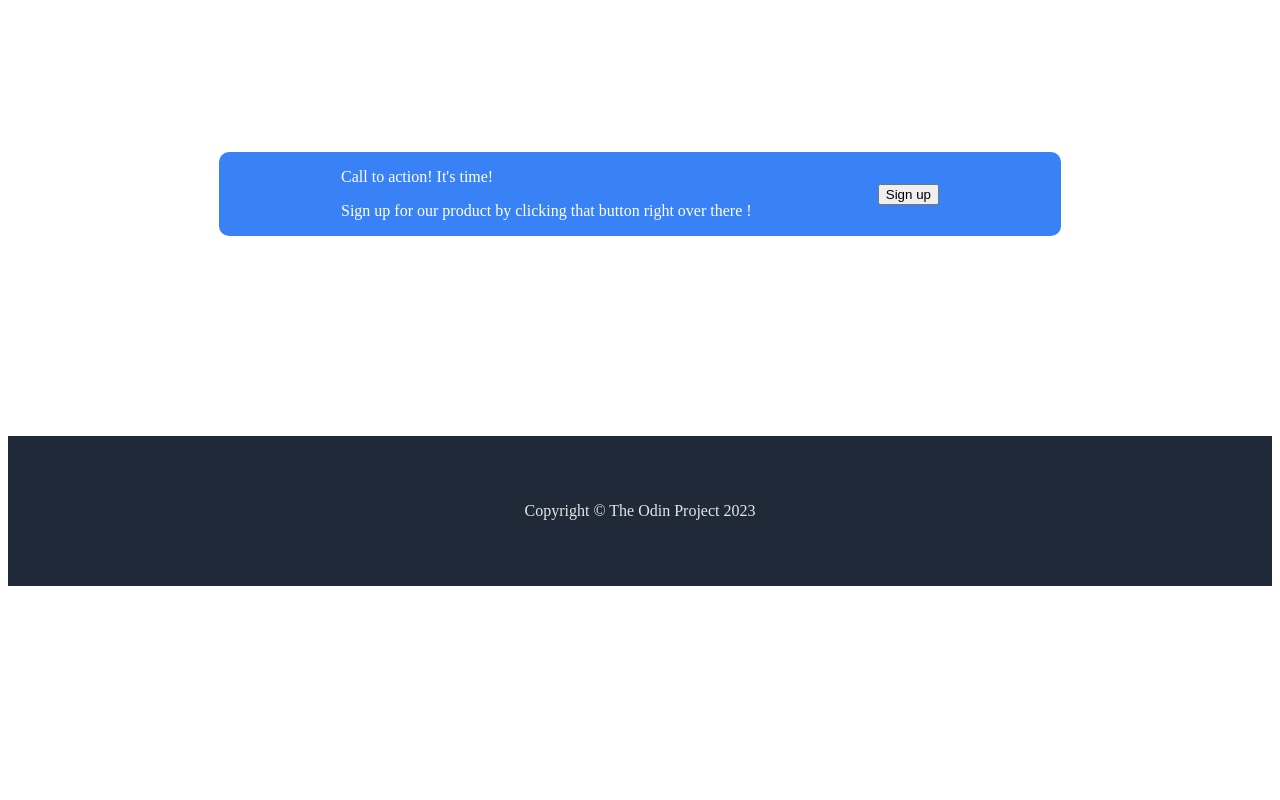
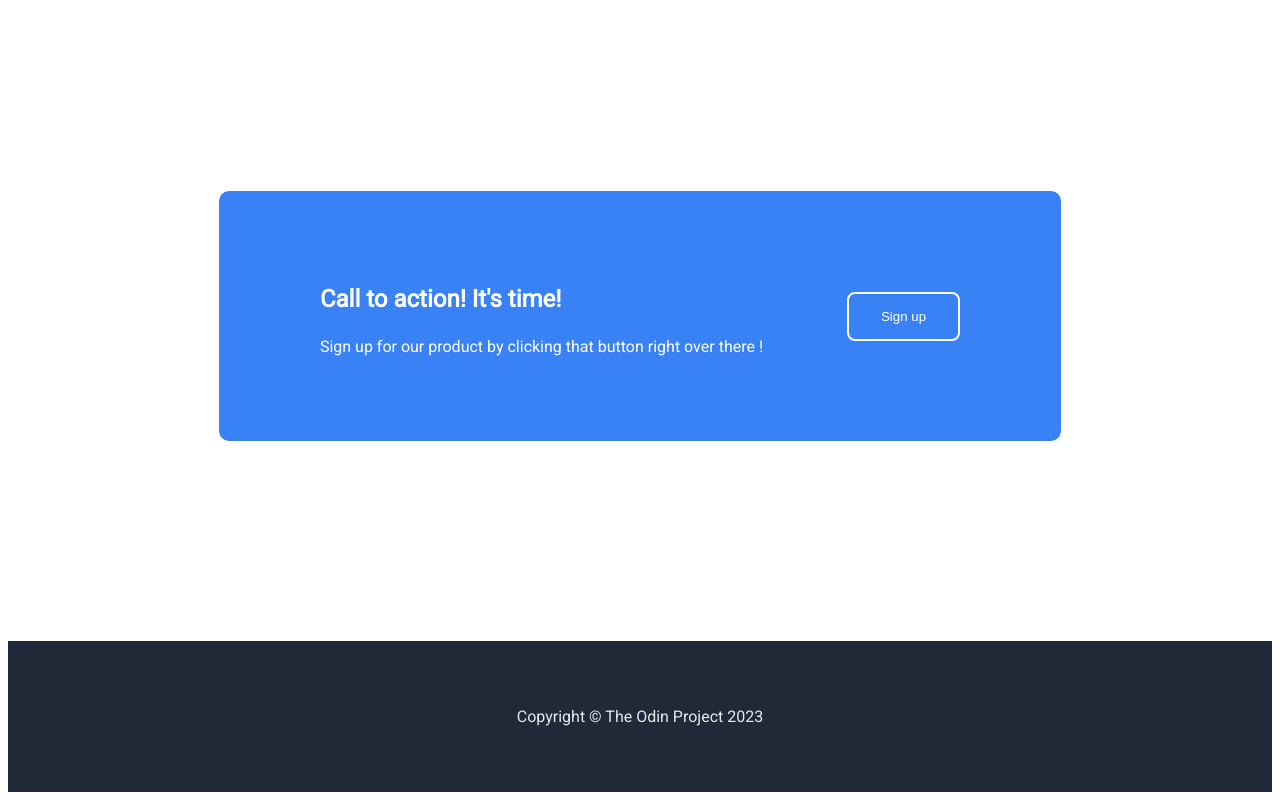
Before and after one commit to meamorph/landing-page, a plain HTML site: page index.html in a window 1280 px wide. Shown: the part 1654-2454 px from the top of the page. Before the commit the page ends 2248 px from the top, so only its background shows below. Drawn offline with Linux system fonts and the light colour scheme.

Commit message:
finish the landing page (very dirty)

```diff
--- a/index.html
+++ b/index.html
@@ -56,7 +56,7 @@
     <div class="call-to-action">
         <div class="cta">
             <div class="cta-textbox">
-                <p>Call to action! It's time!</p>
+                <p class="cta-title">Call to action! It's time!</p>
                 <p>Sign up for our product by clicking that button right over there !</p>
             </div>
             <button>Sign up</button>
--- a/style.css
+++ b/style.css
@@ -1,6 +1,8 @@
 @import url('https://fonts.googleapis.com/css2?family=Roboto&display=swap');
 
-
+body {
+    font-family: 'Roboto', sans-serif;
+}
 
 /* hero section */
 div.hero {
@@ -27,7 +29,7 @@ div.header-bottom {
 
 .header-bottom img {
     width: 50%;
-    height: 200px;
+    height: 250px;
 }
 
 div.textblock {
@@ -53,6 +55,8 @@ ul {
     padding: 0;
     display: flex;
     gap: 12px;
+    color: #E5E7EB;
+    font-size: 18px;
 }
 
 .textblock button {
@@ -62,6 +66,11 @@ ul {
     padding: 15px 32px;
     border-radius: 8px;
     margin-bottom: 200px;
+}
+
+.textblock p {
+    color: #E5E7EB;
+    font-size: 18px;
 }
 
 /* random information section */
@@ -88,6 +97,7 @@ h2 {
     display: flex;
     justify-content: center;
     gap: 100px;
+    flex-wrap: wrap;
 }
 
 .card {
@@ -131,6 +141,7 @@ div.quote {
 
 .call-to-action {
     width: 66.6666%;
+    height: 250px;
     margin: auto;
     display: flex;
     justify-content: space-around;
@@ -146,9 +157,20 @@ div.quote {
     align-items: center;
     justify-content: space-around;
     gap: 50px;
-
 }
 
+.cta button  {
+    border: 2px solid white;
+    background-color: #3882F6;
+    color: white;
+    padding: 15px 32px;
+    border-radius: 8px;
+}
+
+.cta-title {
+    font-weight: bold;
+    font-size: 24px;
+}
 /* footer */
 
 footer {
```
